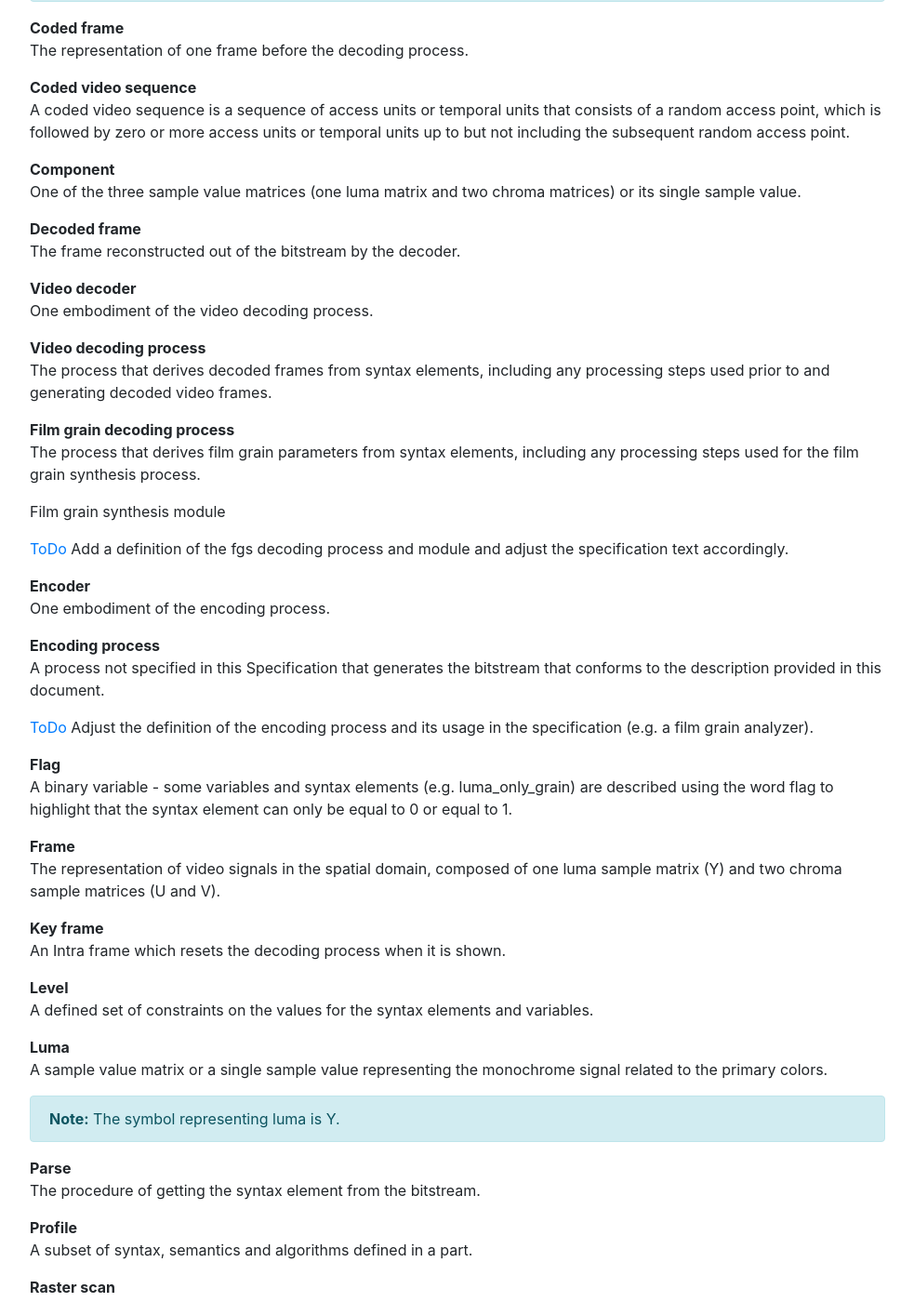
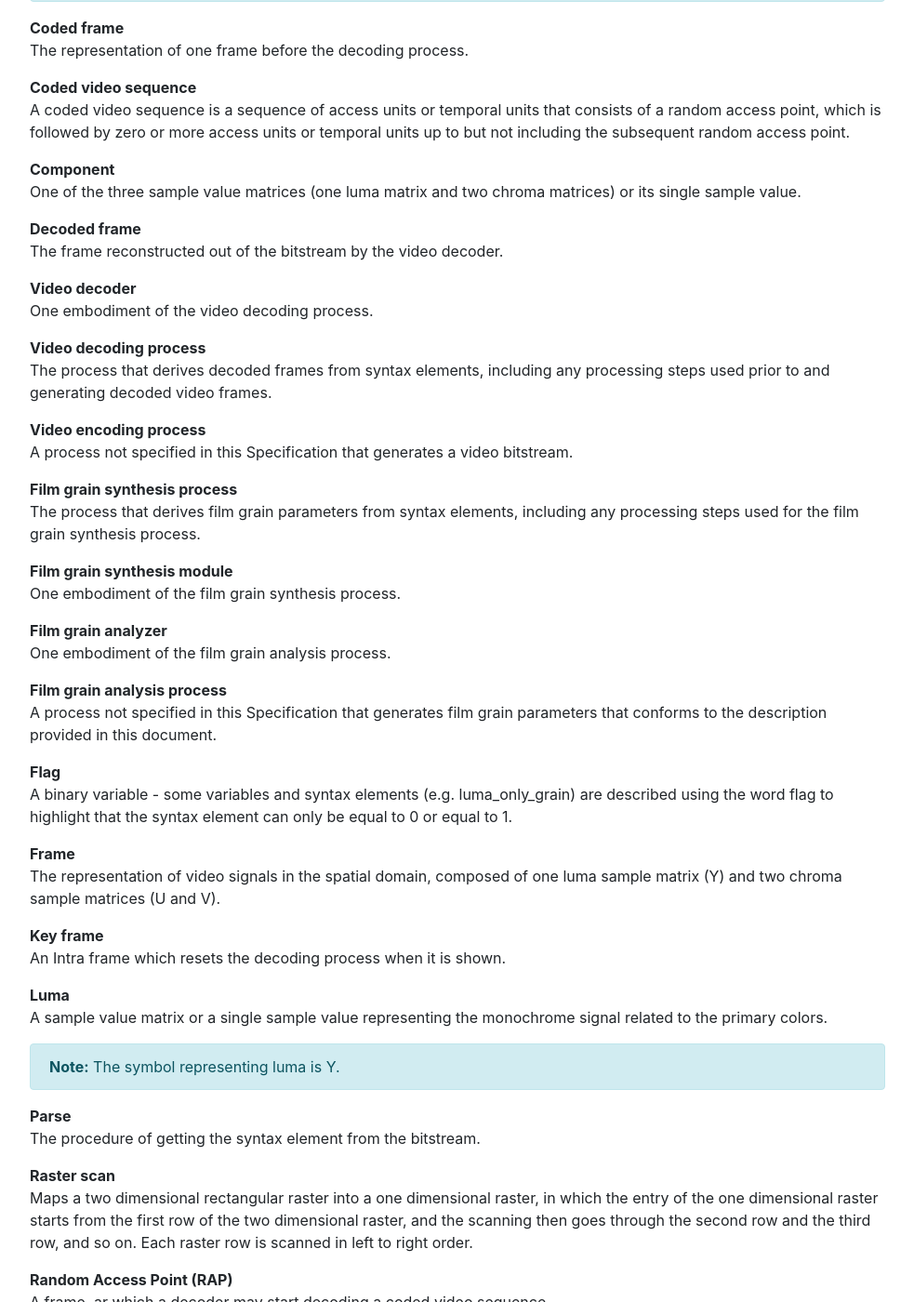
Before and after one commit to AOMediaCodec/afgs1-spec, a Jekyll site: the page docs/index.html, which Jekyll copies as it is, in a window 1280 px wide and 1400 px high, scrolled down 2292 px. Shown: the whole window at 93% size, without its empty margins (53-1036 px from the left). Built offline with Jekyll 4.4.1, drawn with Linux system fonts in a browser that asks for light colours; nearby versions of some CDN libraries; some of the changed text lies outside the part shown.

Commit message:
Clean-up definitions

```diff
--- a/docs/index.html
+++ b/docs/index.html
@@ -180,7 +180,7 @@ matrices) or its single sample value.</p>
   </dd>
   <dt>Decoded frame</dt>
   <dd>
-    <p>The frame reconstructed out of the bitstream by the decoder.</p>
+    <p>The frame reconstructed out of the bitstream by the video decoder.</p>
   </dd>
   <dt>Video decoder</dt>
   <dd>
@@ -191,28 +191,27 @@ matrices) or its single sample value.</p>
     <p>The process that derives decoded frames from syntax elements, including any processing
 steps used prior to and generating decoded video frames.</p>
   </dd>
-  <dt>Film grain decoding process</dt>
+  <dt>Video encoding process</dt>
+  <dd>
+    <p>A process not specified in this Specification that generates a video bitstream.</p>
+  </dd>
+  <dt>Film grain synthesis process</dt>
   <dd>
     <p>The process that derives film grain parameters from syntax elements, including any processing
 steps used  for the film grain synthesis process.</p>
   </dd>
-</dl>
-
-<p>Film grain synthesis module</p>
-
-<p><a href="# The conformance requirements need further discussion.">ToDo</a> Add a definition of the fgs decoding process and module and adjust the specification text accordingly.</p>
-
-<dl>
-  <dt>Encoder</dt>
-  <dd>
-    <p>One embodiment of the encoding process.</p>
-  </dd>
-  <dt>Encoding process</dt>
-  <dd>
-    <p>A process not specified in this Specification that generates the bitstream
+  <dt>Film grain synthesis module</dt>
+  <dd>
+    <p>One embodiment of the film grain synthesis process.</p>
+  </dd>
+  <dt>Film grain analyzer</dt>
+  <dd>
+    <p>One embodiment of the film grain analysis process.</p>
+  </dd>
+  <dt>Film grain analysis process</dt>
+  <dd>
+    <p>A process not specified in this Specification that generates film grain parameters
 that conforms to the description provided in this document.</p>
-
-    <p><a href="# The conformance requirements need further discussion.">ToDo</a> Adjust the definition of the encoding process and its usage in the specification (e.g. a film grain analyzer).</p>
   </dd>
   <dt>Flag</dt>
   <dd>
@@ -229,11 +228,6 @@ luma sample matrix (Y) and two chroma sample matrices (U and V).</p>
   <dd>
     <p>An Intra frame which resets the decoding process when it is shown.</p>
   </dd>
-  <dt>Level</dt>
-  <dd>
-    <p>A defined set of constraints on the values for the syntax elements and
-variables.</p>
-  </dd>
   <dt>Luma</dt>
   <dd>
     <p>A sample value matrix or a single sample value representing the monochrome
@@ -244,10 +238,6 @@ signal related to the primary colors.</p>
   <dt>Parse</dt>
   <dd>
     <p>The procedure of getting the syntax element from the bitstream.</p>
-  </dd>
-  <dt>Profile</dt>
-  <dd>
-    <p>A subset of syntax, semantics and algorithms defined in a part.</p>
   </dd>
   <dt>Raster scan</dt>
   <dd>
```
Also changed, not shown: other parts of docs/index.html (+1 -1 lines), 02.terms.md (+11 -20 lines).
